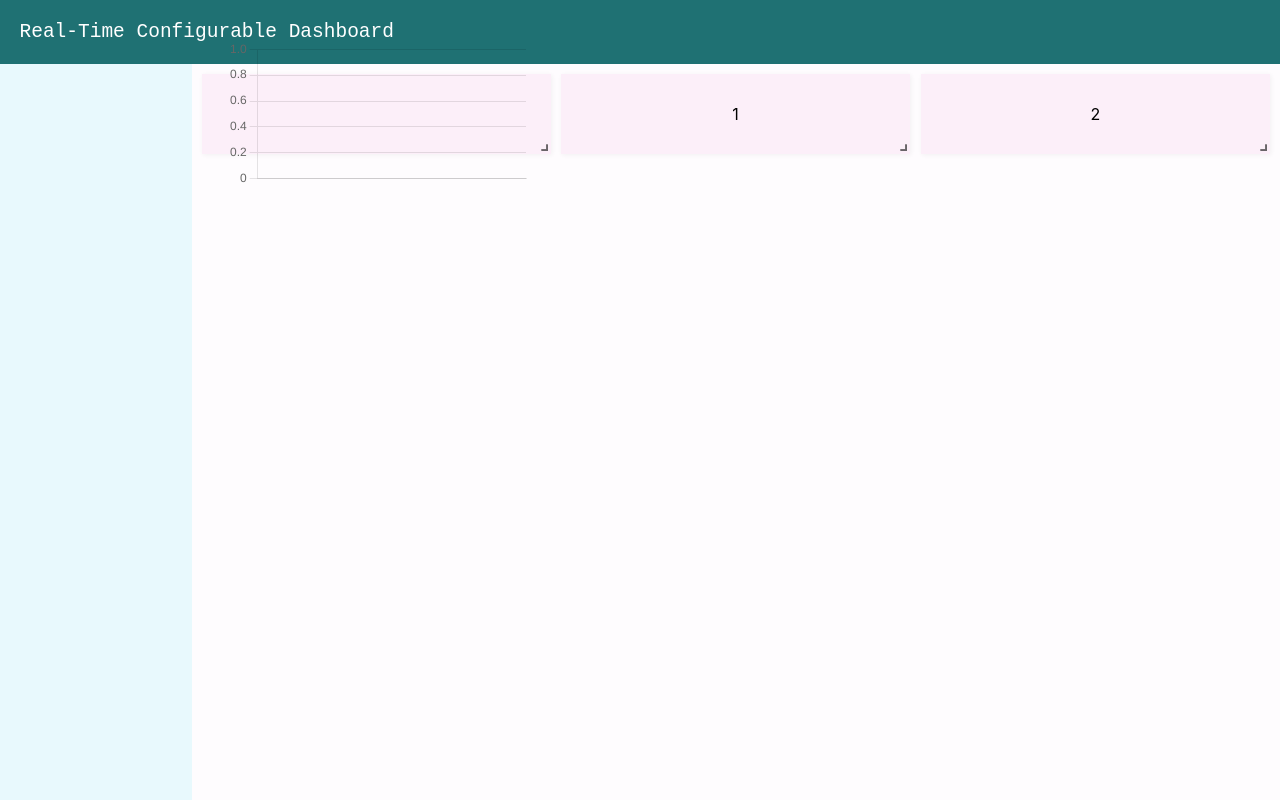
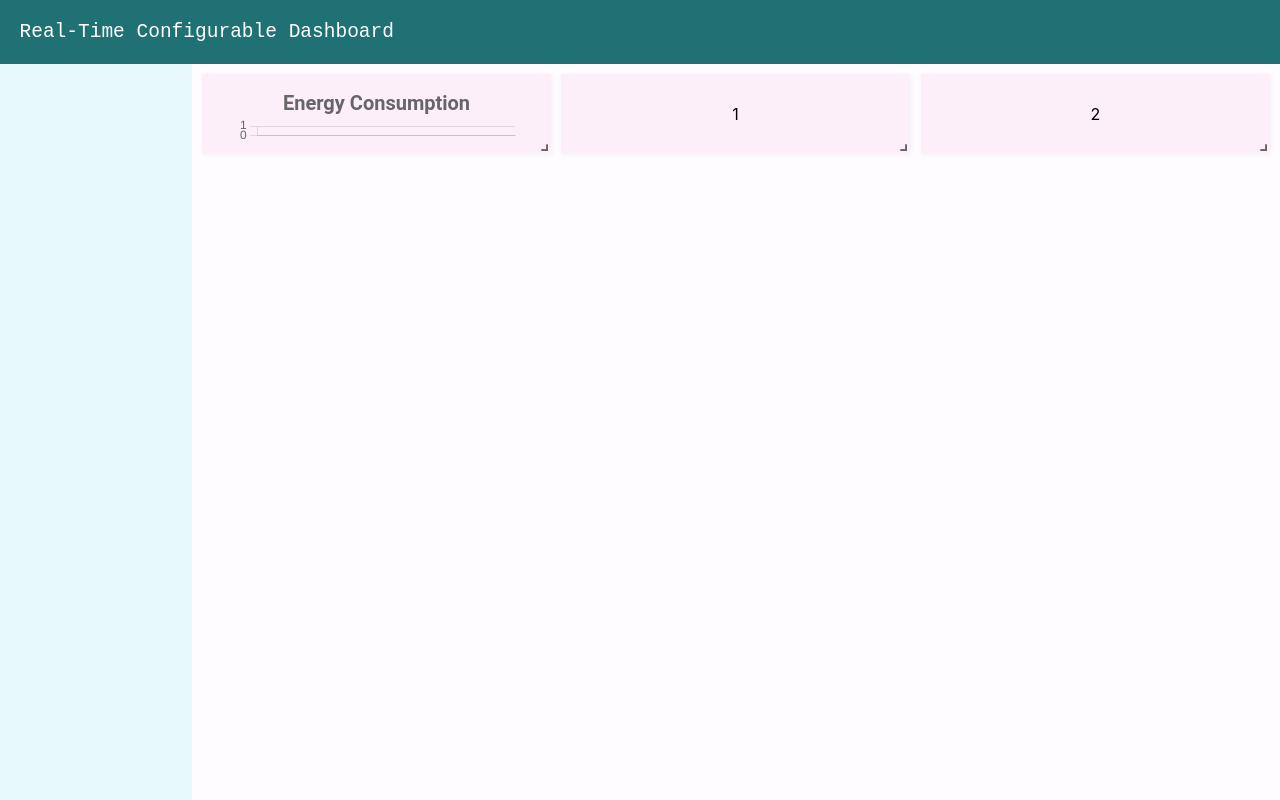
Before and after one commit to fozodavid/react-configurable-layout, a React (Create React App) app in the folder client/: page / in a window 1280 px wide. Built offline with nearby package versions, Linux system fonts and the light colour scheme; no server answers.

Commit message:
EnergyConsumption element styling and title fixed

```diff
--- a/client/src/pages/EnergyConsumption.css
+++ b/client/src/pages/EnergyConsumption.css
@@ -1,9 +1,7 @@
 .chart-container {
-    width: 100%;
-    height: 100%;
+    width: 80%;
+    height: 80%;
     display: flex;
     justify-content: center;
     align-items: center;
-    background-color: var(--base-dark);
-    box-shadow: 1px 1px 5px 0px rgba(0, 0, 0, 0.05);
 }
--- a/client/src/pages/EnergyConsumption.tsx
+++ b/client/src/pages/EnergyConsumption.tsx
@@ -1,18 +1,19 @@
 import React from 'react'
-import Chart from "chart.js/auto";
 import { Line } from "react-chartjs-2";
 import { useSocket } from 'socket'
+import './EnergyConsumption.css'
 import {
   Chart as ChartJS,
+  Title,
   Tooltip,
   CategoryScale,
-  ChartData,
   LinearScale,
   PointElement,
   LineElement,
 } from "chart.js";
 
 ChartJS.register(
+  Title,
   CategoryScale,
   LinearScale,
   PointElement,
@@ -66,23 +67,24 @@ export const EnergyConsumption = () => {
               backgroundColor: ["#f71734"],
               borderColor: "#f71734",
               borderWidth: 1,
-              pointHitRadius: 1,
-              pointBorderWidth: 1,
-              animation: {
-                duration: 0
-              },
-
             },
           ],
         }}
         options={{
+          maintainAspectRatio: false,
+          responsive: true,
+          animation: false,
           plugins: {
             title: {
               display: true,
               text: "Energy Consumption",
+              font: {
+                family: "Roboto",
+                size: 20,
+              }
             },
             legend: {
-              display: false
+              display: true
             },
           }
         }}
```
Also changed, not shown: 1 other file (tests, documents, lock files or other folders).
